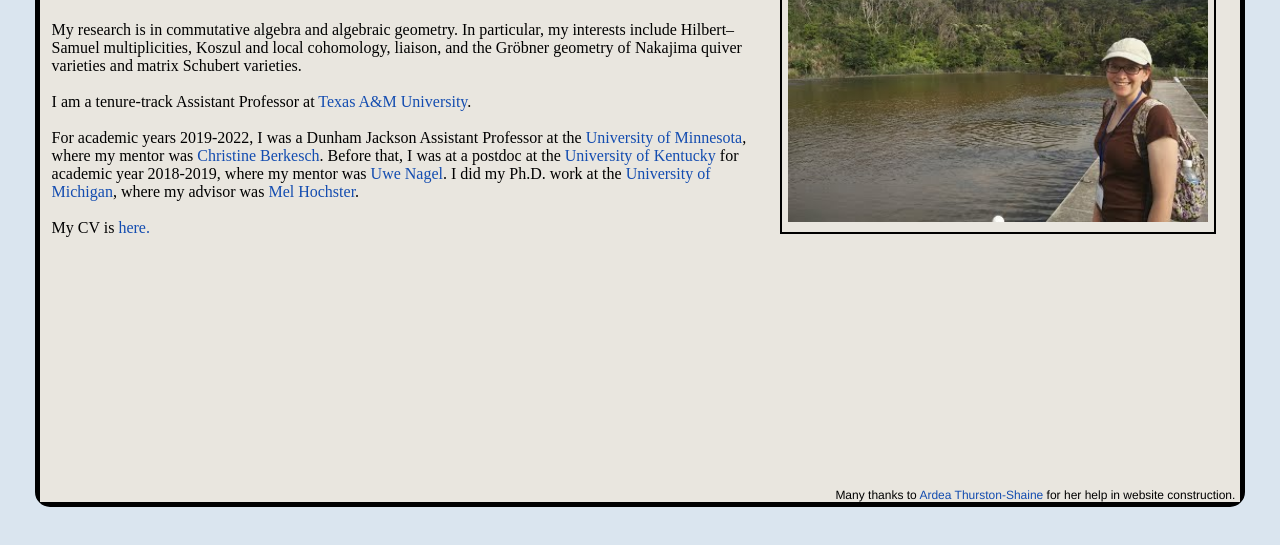
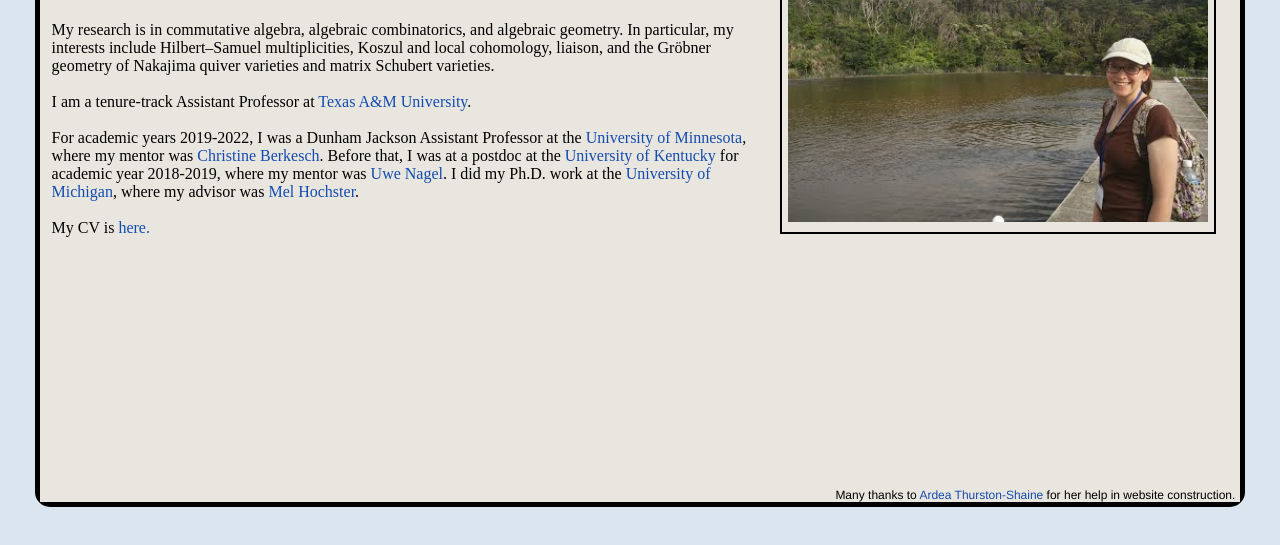
Before and after one commit to patriciajklein/patriciajklein.github.io, a plain HTML site: page index.html in a window 1280 px wide. Shown: the part 223-768 px from the top of the page. Drawn offline with Linux system fonts and the light colour scheme.

Commit message:
Add files via upload
Now I do algebraic combinatorics, too

```diff
--- a/index.html
+++ b/index.html
@@ -36,7 +36,7 @@
         </div>
 
         <div id="maintext" style="padding-bottom:10%;">
-          <p>My research is in commutative algebra and algebraic geometry.  In particular, my interests include Hilbert&ndash;Samuel multiplicities, Koszul and local cohomology, liaison, and the Gr&ouml;bner geometry of Nakajima quiver varieties and matrix Schubert varieties.</p><br>
+          <p>My research is in commutative algebra, algebraic combinatorics, and algebraic geometry.  In particular, my interests include Hilbert&ndash;Samuel multiplicities, Koszul and local cohomology, liaison, and the Gr&ouml;bner geometry of Nakajima quiver varieties and matrix Schubert varieties.</p><br>
 
           <p> I am a tenure-track Assistant Professor at <a href="https://www.math.tamu.edu/" target = "blank">Texas A&amp;M University</a>.
 
```
